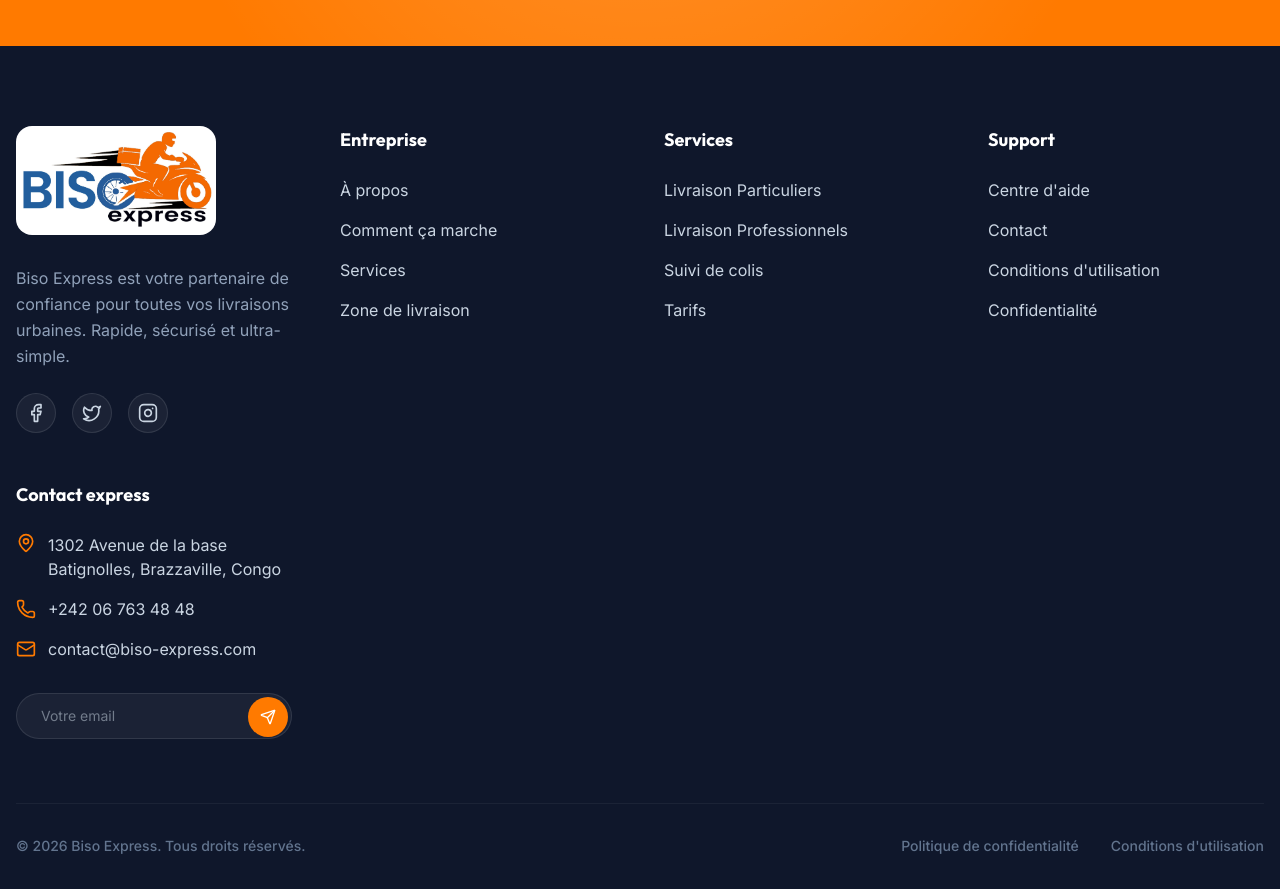
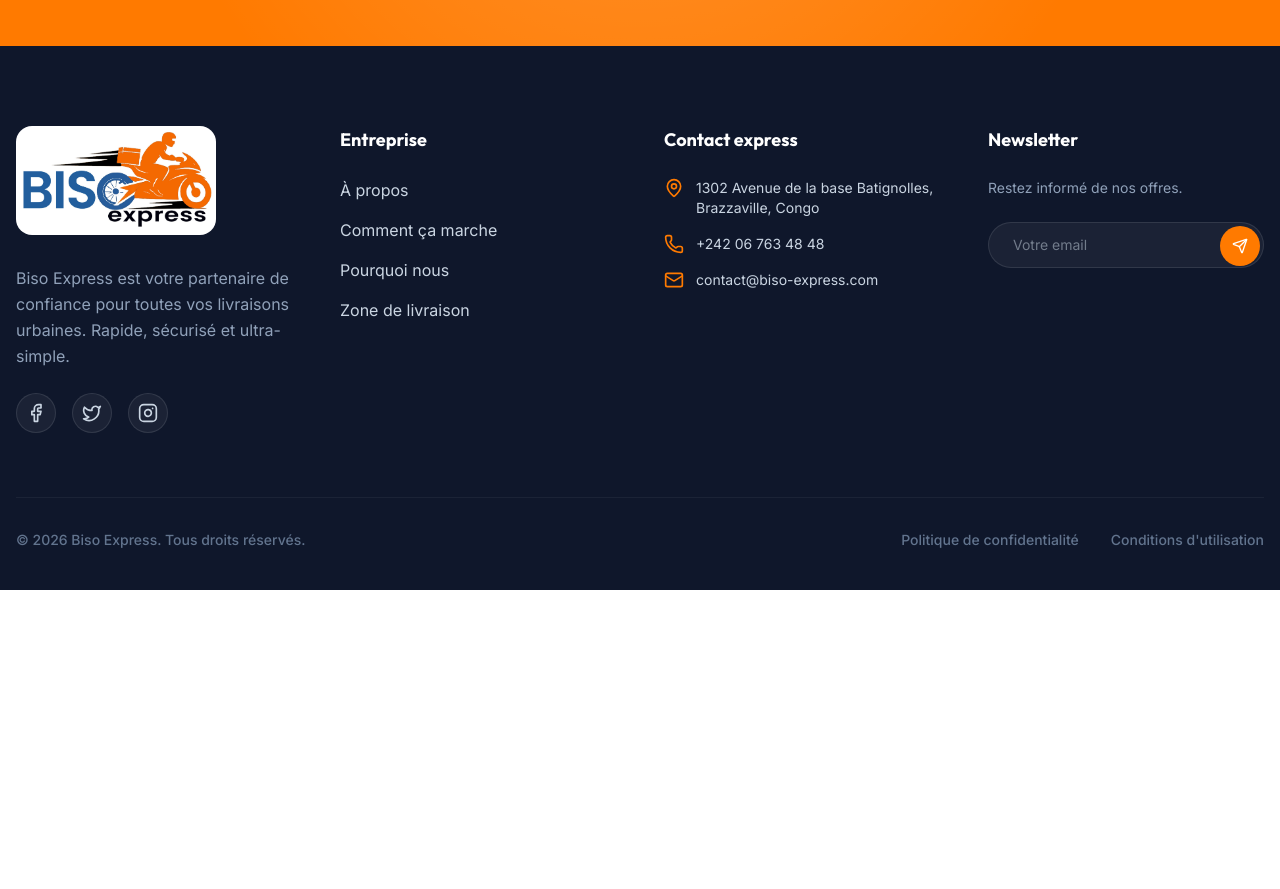
Before and after one commit to eulogetabala/biso-express, a Next.js app: page / in a window 1280 px wide. Shown: the part 6760-7649 px from the top of the page. After the commit the page ends 7350 px from the top, so only its background shows below. Built offline with nearby package versions, Linux system fonts and the light colour scheme.

Commit message:
style: remove support section and streamline footer layout

```diff
--- a/src/components/Footer.tsx
+++ b/src/components/Footer.tsx
@@ -9,7 +9,7 @@ const footerLinks = {
   company: [
     { label: "À propos", href: "#" },
     { label: "Comment ça marche", href: "#comment-ca-marche" },
-    { label: "Services", href: "#services" },
+    { label: "Pourquoi nous", href: "#pourquoi-nous" },
     { label: "Zone de livraison", href: "#zone-de-livraison" },
   ],
   services: [
@@ -17,24 +17,11 @@ const footerLinks = {
     { label: "Livraison Professionnels", href: "#" },
     { label: "Suivi de colis", href: "#" },
     { label: "Tarifs", href: "#" },
-  ],
-  support: [
-    { label: "Centre d'aide", href: "#" },
-    { label: "Contact", href: "#contact" },
-    { label: "Conditions d'utilisation", href: "#" },
-    { label: "Confidentialité", href: "#" },
   ]
 };
 
 export default function Footer() {
   const { onOpen: openContact } = useContactModal();
-
-  const handleLinkClick = (e: React.MouseEvent, href: string, label: string) => {
-    if (label === "Contact") {
-      e.preventDefault();
-      openContact();
-    }
-  };
 
   return (
     <footer className="bg-slate-900 pt-20 pb-10 text-slate-300">
@@ -62,21 +49,7 @@ export default function Footer() {
           <div>
             <h4 className="text-white font-bold text-lg mb-6" style={{ fontFamily: 'var(--font-outfit)' }}>Entreprise</h4>
             <ul className="space-y-4">
-              {Object.entries(footerLinks).map(([key, links]) => (
-                key === "company" && links.map((link, i) => (
-                  <li key={i}>
-                    <Link href={link.href} className="hover:text-primary transition-colors">{link.label}</Link>
-                  </li>
-                ))
-              ))}
-            </ul>
-          </div>
-
-          {/* Services */}
-          <div>
-            <h4 className="text-white font-bold text-lg mb-6" style={{ fontFamily: 'var(--font-outfit)' }}>Services</h4>
-            <ul className="space-y-4">
-              {footerLinks.services.map((link, i) => (
+              {footerLinks.company.map((link, i) => (
                 <li key={i}>
                   <Link href={link.href} className="hover:text-primary transition-colors">{link.label}</Link>
                 </li>
@@ -84,42 +57,29 @@ export default function Footer() {
             </ul>
           </div>
 
-          {/* Support */}
+          {/* Contact Express (Replaces Support) */}
           <div>
-            <h4 className="text-white font-bold text-lg mb-6" style={{ fontFamily: 'var(--font-outfit)' }}>Support</h4>
-            <ul className="space-y-4">
-              {footerLinks.support.map((link, i) => (
-                <li key={i}>
-                  <Link
-                    href={link.href}
-                    onClick={(e) => handleLinkClick(e, link.href, link.label)}
-                    className="hover:text-primary transition-colors"
-                  >
-                    {link.label}
-                  </Link>
-                </li>
-              ))}
-            </ul>
-          </div>
-
-          {/* Contact & Newsletter */}
-          <div className="lg:col-span-1">
             <h4 className="text-white font-bold text-lg mb-6" style={{ fontFamily: 'var(--font-outfit)' }}>Contact express</h4>
             <ul className="space-y-4 mb-8">
               <li className="flex items-start gap-3">
                 <MapPin className="w-5 h-5 text-primary shrink-0" />
-                <span>1302 Avenue de la base Batignolles, Brazzaville, Congo</span>
+                <span className="text-sm">1302 Avenue de la base Batignolles, Brazzaville, Congo</span>
               </li>
               <li className="flex items-center gap-3">
                 <Phone className="w-5 h-5 text-primary shrink-0" />
-                <span>+242 06 763 48 48</span>
+                <span className="text-sm">+242 06 763 48 48</span>
               </li>
               <li className="flex items-center gap-3">
                 <Mail className="w-5 h-5 text-primary shrink-0" />
-                <span>contact@biso-express.com</span>
+                <span className="text-sm">contact@biso-express.com</span>
               </li>
             </ul>
+          </div>
 
+          {/* Newsletter */}
+          <div>
+            <h4 className="text-white font-bold text-lg mb-6" style={{ fontFamily: 'var(--font-outfit)' }}>Newsletter</h4>
+            <p className="text-sm text-slate-400 mb-6">Restez informé de nos offres.</p>
             <div className="relative">
               <input
                 type="email"
```
